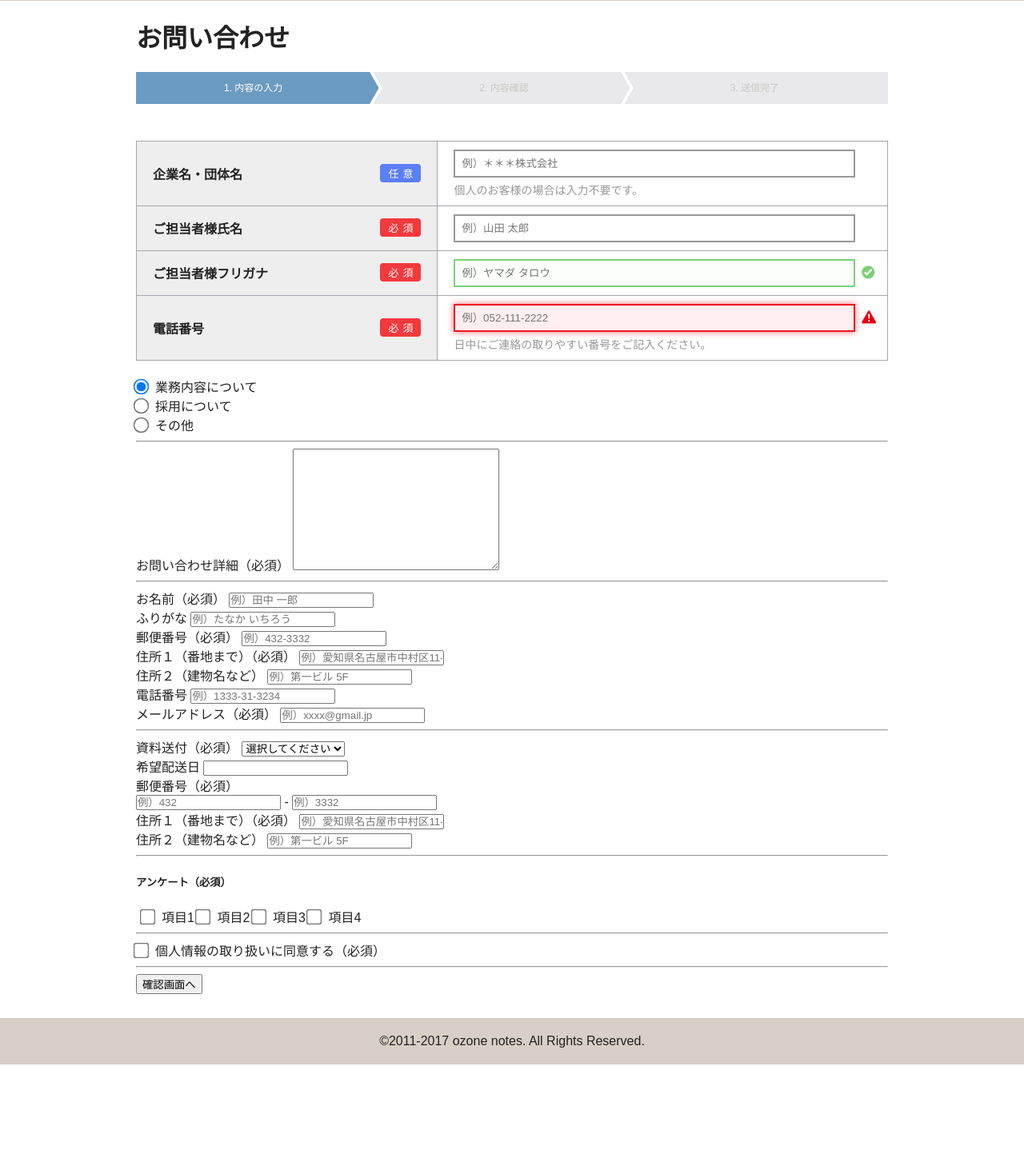
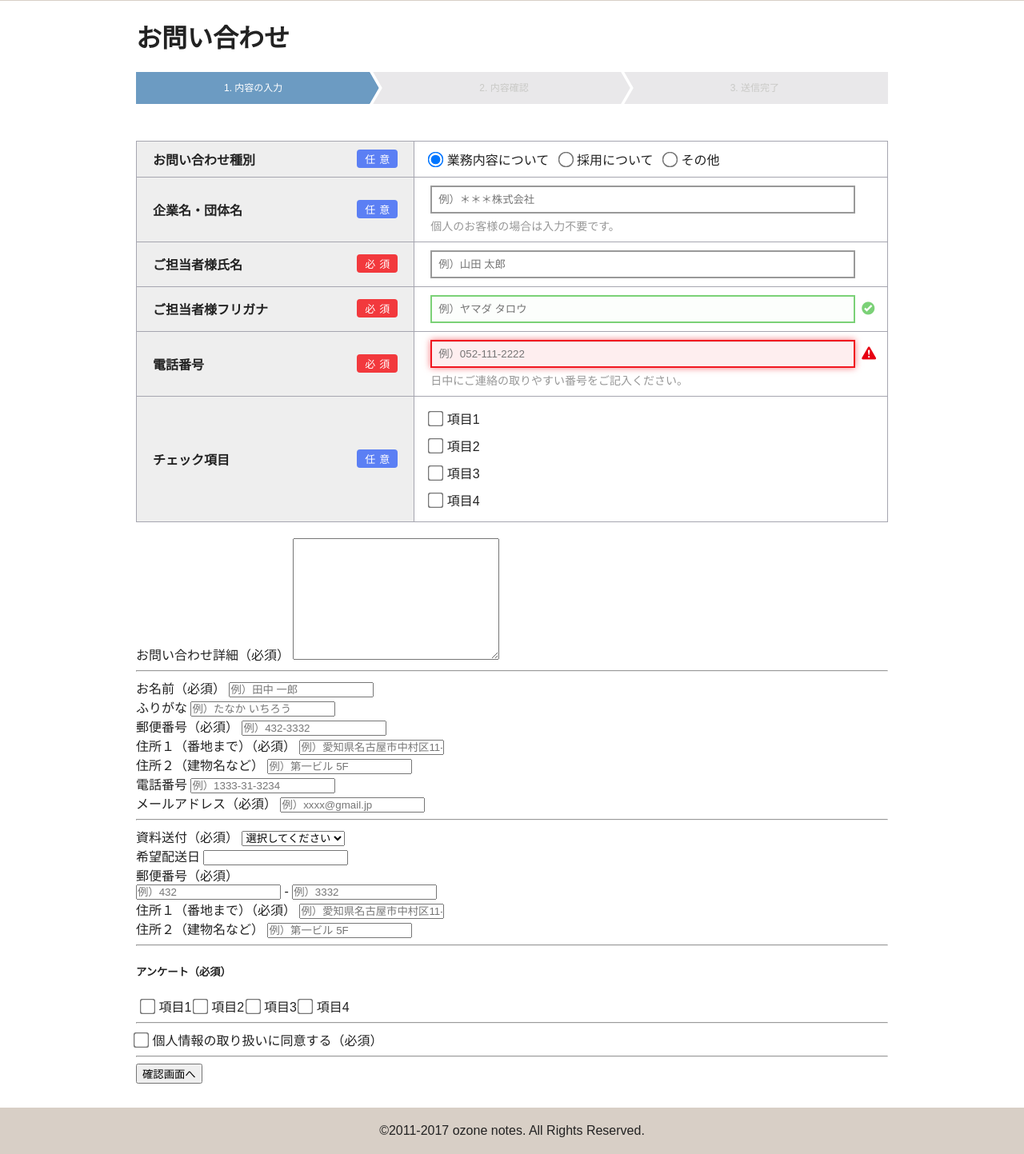
Before and after one commit to ozn-form/ozn-form, a PHP site: page /phpmail/front-sample/index.html in a window 1280 px wide. Shown: the part 343-1786 px from the top of the page at 80% size. Before the commit the page ends 1674 px from the top, so only its background shows below. Run offline with PHP 8.4, Linux system fonts and the light colour scheme.

Commit message:
radio, checkbox

```diff
--- a/front-sample/css/ozn-form.css
+++ b/front-sample/css/ozn-form.css
@@ -111,7 +111,11 @@ a:hover img, a:focus img { opacity: 0.8; -webkit-transition: all .3s ease-in-out
 .step_bar.step4 li { width: 25%; }
 .step_bar.step5 li { width: 20%; }
 
-input[type="radio"], input[type="checkbox"] { -webkit-transform: scale(1.5); transform: scale(1.5); margin-right: 0.5em; }
+input[type="radio"], input[type="checkbox"] { -webkit-transform: scale(1.5); transform: scale(1.5); margin-right: 3px; }
+
+.check-horizontal label { display: inline-block; margin-right: 10px; }
+
+.check-vertical label { display: block; padding: 5px 0; }
 
 .ozn-form-input { display: inline-block; border: 2px solid #999999; padding: 8px; margin-right: 5px; width: calc(100% - 30px); box-sizing: border-box; }
 .ozn-form-input.w-50 { width: 50%; }
--- a/front-sample/index.html
+++ b/front-sample/index.html
@@ -52,6 +52,28 @@
 
 			<table class="ozn-form-inner">
 				<tr>
+					<th>お問い合わせ種別 <span class="ozn-label optional">任意</span></th>
+					<td>
+					<div class="check-horizontal">
+						<label>
+								<input type="radio" name="title" id="title1" value="業務内容について" checked>
+								業務内容について
+						</label>
+
+						<label>
+								<input type="radio" name="title" id="title2" value="採用について">
+								採用について
+						</label>
+
+						<label>
+								<input type="radio" name="title" id="title3" value="その他">
+								その他
+						</label>
+					</div>
+
+					</td>
+				</tr>
+				<tr>
 					<th>企業名・団体名 <span class="ozn-label optional">任意</span></th>
 					<td>
 						<input type="text" name="corporate_name" class="ozn-form-input" id="corporate_name" data-autoruby="corporate_name" placeholder="例）＊＊＊株式会社" autocomplete="organization">
@@ -77,40 +99,29 @@
 						<p class="ozn-notice">日中にご連絡の取りやすい番号をご記入ください。</p>
 					</td>
 				</tr>
+				<tr>
+					<th>チェック項目 <span class="ozn-label optional">任意</span></th>
+					<td>
+					<div class="check-vertical">
+						<label>
+								<input name="survey[]" type="checkbox" value="<b>項目1"> 項目1
+						</label>
+						<label>
+								<input name="survey[]" type="checkbox" value="項目2"> 項目2
+						</label>
+						<label>
+								<input name="survey[]" type="checkbox" value="項目3"> 項目3
+						</label>
+						<label>
+								<input name="survey[]" type="checkbox" value="項目4"> 項目4
+						</label>
+					</div>
+
+					</td>
+				</tr>
 			</table>
 
-        <div class="row">
 
-            <div class="col-sm-4">
-                <div class="radio-inline">
-                    <label>
-                        <input type="radio" name="title" id="title1" value="業務内容について" checked>
-                        業務内容について
-                    </label>
-                </div>
-            </div>
-
-            <div class="col-sm-4">
-                <div class="radio-inline">
-                    <label>
-                        <input type="radio" name="title" id="title2" value="採用について">
-                        採用について
-                    </label>
-                </div>
-            </div>
-
-            <div class="col-sm-4">
-                <div class="radio-inline">
-                    <label>
-                        <input type="radio" name="title" id="title3" value="その他">
-                        その他
-                    </label>
-                </div>
-            </div>
-        </div>
-
-
-        <hr>
 
         <div class="form-group">
             <label for="mail_body">お問い合わせ詳細<span class="required">（必須）</span></label>
--- a/front-sample/scss/_ozn-default.scss
+++ b/front-sample/scss/_ozn-default.scss
@@ -4,7 +4,20 @@ input[type="radio"] ,
 input[type="checkbox"]{
 	-webkit-transform: scale(1.5);
 	transform: scale(1.5);
-	margin-right: 0.5em;
+	margin-right: 3px;
+}
+
+.check-horizontal{
+	label{
+		display: inline-block;
+		margin-right: 10px;
+	}
+}
+.check-vertical{
+	label{
+		display: block;
+		padding: 5px 0;
+	}
 }
 
 .ozn-form-input{
```
